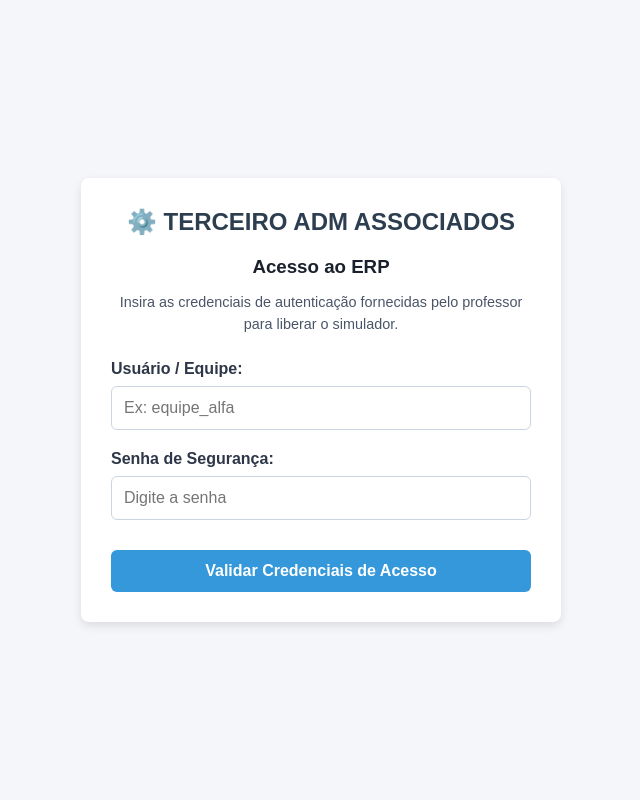
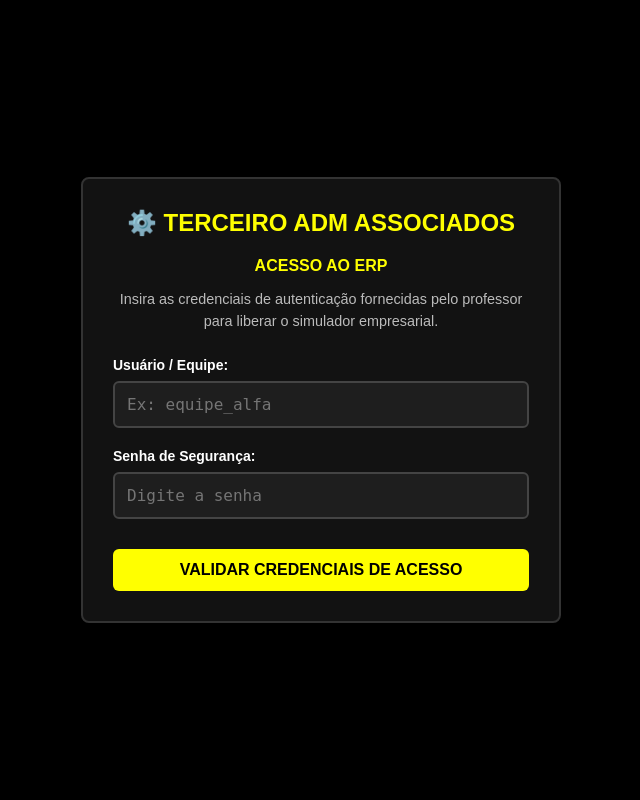
Before and after one commit to ProfRenatoPereira/matrizerp, a Python web app: template templates/login.html in a window 1280 px wide. Shown: the whole page, without its empty margins (319-959 px from the left). Run offline with Jinja, Linux system fonts and the light colour scheme; the template is opened without the code that fills it, so the values that code supplies are empty.

Commit message:
Update login.html

```diff
--- a/templates/login.html
+++ b/templates/login.html
@@ -9,47 +9,52 @@
         body {
             margin: 0; padding: 15px; box-sizing: border-box; min-height: 100vh;
             display: flex; align-items: center; justify-content: center;
-            background-color: #f4f6f9; font-family: Arial, sans-serif;
+            background-color: #000000; font-family: Arial, sans-serif;
+            color: #ffffff;
         }
         .login-container {
             width: 100%; max-width: 480px; margin: 0 auto; padding: 30px;
-            background: #ffffff; border-radius: 8px; box-shadow: 0 4px 10px rgba(0, 0, 0, 0.1);
+            background: #121212; border-radius: 8px; border: 2px solid #333;
+            box-shadow: 0 4px 20px rgba(0, 0, 0, 0.5);
             box-sizing: border-box;
         }
         .logo-placeholder {
-            font-size: 1.5rem; font-weight: bold; text-align: center; margin-bottom: 20px; color: #2c3e50;
+            font-size: 1.5rem; font-weight: bold; text-align: center; margin-bottom: 20px; color: #FFFF00;
         }
         .form-group { margin-bottom: 20px; }
-        .form-group label { display: block; margin-bottom: 8px; font-weight: bold; color: #2d3748; }
+        .form-group label { display: block; margin-bottom: 8px; font-weight: bold; color: #ffffff; font-size: 14px; }
         .form-group input {
-            width: 100%; padding: 12px; font-size: 16px; border: 1px solid #cbd5e1; border-radius: 6px; box-sizing: border-box;
+            width: 100%; padding: 12px; font-size: 16px; border: 2px solid #444; border-radius: 6px; box-sizing: border-box;
+            background-color: #1e1e1e; color: #ffffff; font-family: monospace;
         }
-        .texto-ajuda { font-size: 0.9em; color: #4a5568; margin-bottom: 25px; text-align: center; line-height: 1.5; }
+        .form-group input:focus { border-color: #FFFF00; outline: none; }
+        .texto-ajuda { font-size: 0.9em; color: #bbb; margin-bottom: 25px; text-align: center; line-height: 1.5; }
         .btn-principal {
             width: 100%; padding: 12px; font-size: 16px; font-weight: bold; cursor: pointer; margin-top: 10px;
-            background-color: #3498db; color: white; border: none; border-radius: 6px; transition: background 0.2s ease;
+            background-color: #FFFF00; color: #000000; border: none; border-radius: 6px; transition: background 0.2s ease;
+            text-transform: uppercase; tracking-wider;
         }
-        .btn-principal:hover { background-color: #2980b9; }
+        .btn-principal:hover { background-color: #e6e600; }
         .mensagem-erro {
-            background-color: #fed7d7; color: #c53030; padding: 12px; border-radius: 6px;
+            background-color: #111; color: #ff4444; padding: 12px; border-radius: 6px;
             text-align: center; margin-bottom: 15px; font-size: 0.9em; font-weight: bold;
+            border: 2px solid #ff4444; font-family: monospace;
         }
     </style>
 </head>
 <body>
     <div class="login-container">
         <div class="logo-placeholder">⚙️ TERCEIRO ADM ASSOCIADOS</div>
-
         <!-- PASSO 1: O estudante NÃO realizou o login na equipe -->
         {% if not session.get('logado') %}
-            <h3 style="text-align: center; color: #1a202c; margin-bottom: 10px;">Acesso ao ERP</h3>
-            <p class="texto-ajuda">Insira as credenciais de autenticação fornecidas pelo professor para liberar o simulador.</p>
+            <h3 style="text-align: center; color: #FFFF00; margin-bottom: 10px; text-transform: uppercase; font-size: 16px;">Acesso ao ERP</h3>
+            <p class="texto-ajuda">Insira as credenciais de autenticação fornecidas pelo professor para liberar o simulador empresarial.</p>
 
             <!-- Exibição de alertas do Flash do Flask -->
             {% with messages = get_flashed_messages(with_categories=true) %}
                 {% if messages %}
                     {% for category, message in messages %}
-                        <div class="mensagem-erro" style="{% if category == 'success' %}background-color: #d1fae5; color: #065f46;{% endif %}">
+                        <div class="mensagem-erro" style="{% if category == 'success' %}background-color: #111; color: #00ff00; border: 2px solid #00ff00;{% endif %}">
                             {{ message }}
                         </div>
                     {% endfor %}
@@ -67,12 +72,11 @@
                 </div>
                 <button type="submit" class="btn-principal">Validar Credenciais de Acesso</button>
             </form>
-
         <!-- PASSO 2: O estudante já logou e agora define as configurações iniciais da empresa -->
         {% else %}
-            <h3 style="text-align: center; color: #1a202c; margin-bottom: 10px;">Inicialização do Simulador</h3>
+            <h3 style="text-align: center; color: #FFFF00; margin-bottom: 10px; text-transform: uppercase; font-size: 16px;">Inicialização do Simulador</h3>
             <p class="texto-ajuda">
-                Autenticado como: <strong>{{ session.get('usuario_equipe') }}</strong>.<br>
+                Autenticado como: <strong style="color: #FFFF00;">{{ session.get('usuario_equipe') }}</strong>.<br>
                 Configure a empresa para gerar a alocação de setores e destravar as operações.
             </p>
 
@@ -85,11 +89,11 @@
                     <label for="capital_inicial">Orçamento de Capital Disponível (R$):</label>
                     <input type="number" step="0.01" id="capital_inicial" name="capital_inicial" placeholder="Ex: 500000.00" required autocomplete="off">
                 </div>
-                <button type="submit" class="btn-principal" style="background-color: #2ecc71;">Iniciar Simulação Operacional 🚀</button>
+                <button type="submit" class="btn-principal" style="background-color: #00ff00; color: #000000;">Iniciar Simulação Operacional 🚀</button>
             </form>
 
             <div style="text-align: center; margin-top: 20px;">
-                <a href="/logout" style="color: #7f8c8d; text-decoration: none; font-size: 0.85em;">🔒 Desconectar Equipe</a>
+                <a href="/logout" style="color: #ff4444; text-decoration: none; font-size: 0.85em; font-weight: bold; border-bottom: 1px solid #ff4444; padding-bottom: 2px;">🔒 Desconectar Equipe</a>
             </div>
         {% endif %}
     </div>
```
